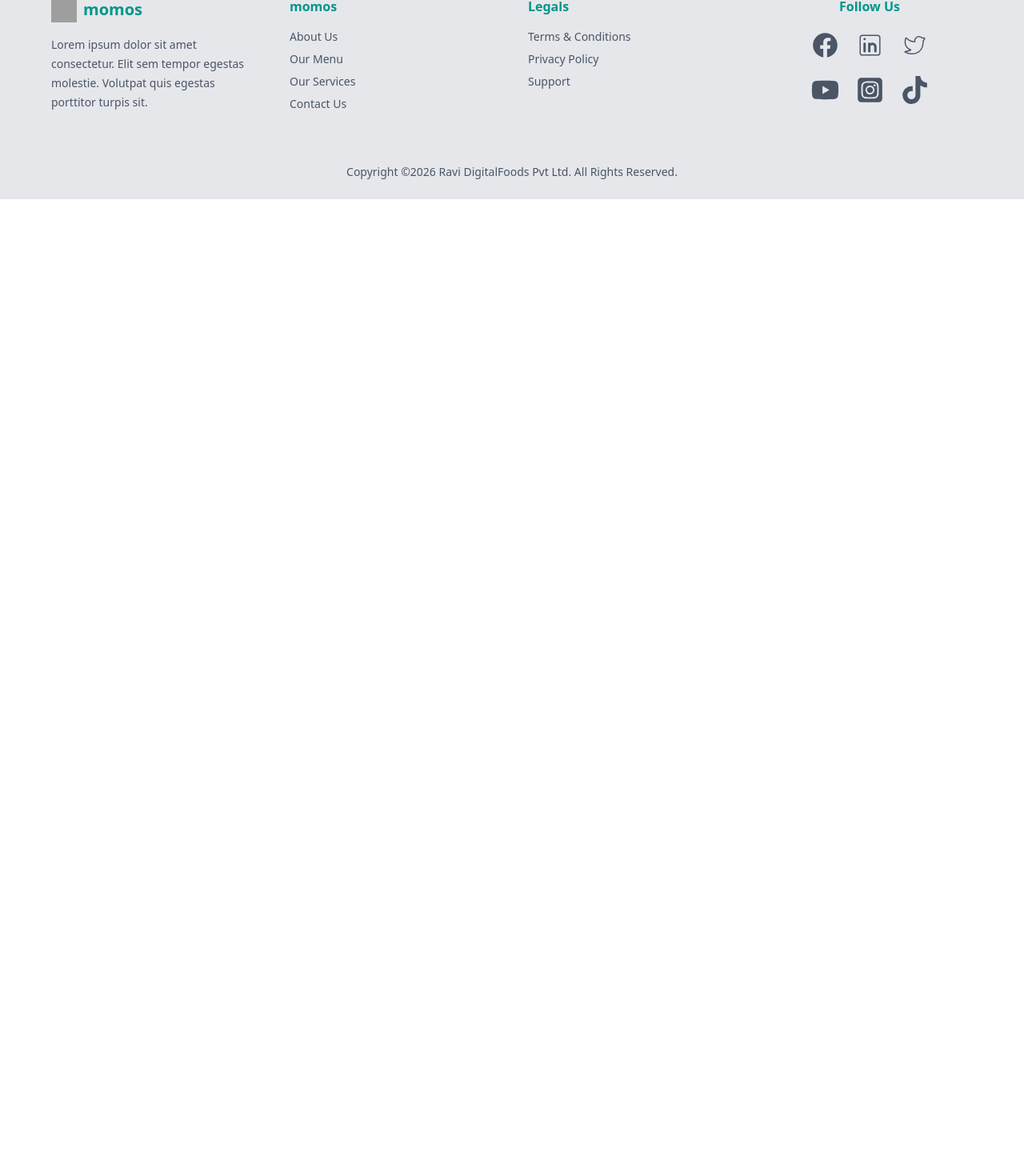
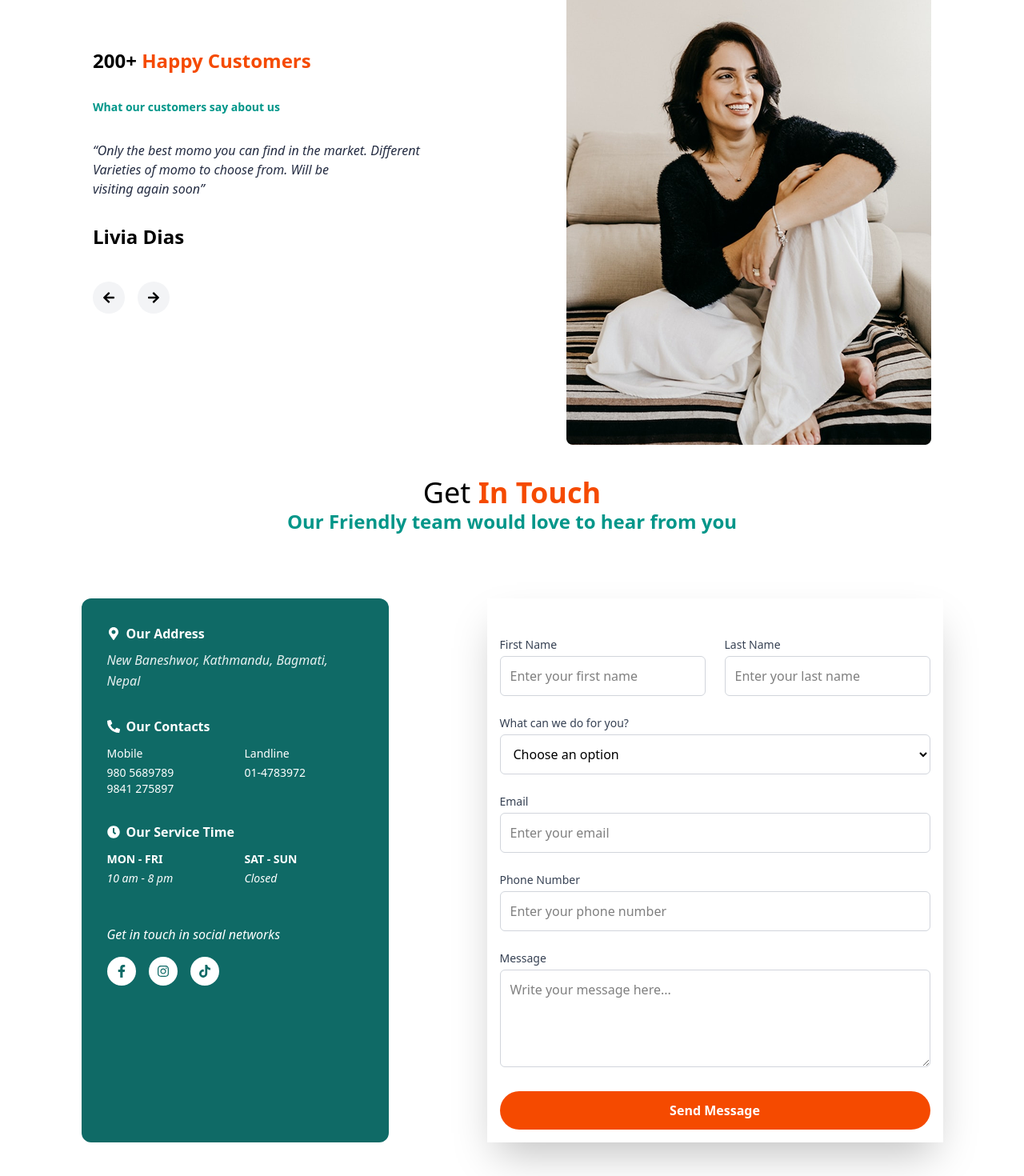
Before and after one commit to 2820007/MomoHouse, a React (Vite) app: page / in a window 1280 px wide. Shown: the part 3656-5126 px from the top of the page at 80% size. Before the commit the page ends 3905 px from the top, so only its background shows below. Built offline with nearby package versions, Linux system fonts and the light colour scheme; no server answers; grey boxes are pictures that could not be loaded.

Commit message:
ui completed

```diff
--- /dev/null
+++ b/src/components/home/GetInTouch.jsx
@@ -0,0 +1,203 @@
+import React from 'react'
+import {
+  FaMapMarkerAlt,
+  FaPhoneAlt,
+  FaClock,
+  FaFacebookF,
+  FaInstagram,
+  FaTiktok,
+} from "react-icons/fa";
+import { NavLink } from 'react-router-dom';
+
+
+const GetInTouch = () => {
+  return (
+    <section className=' '>
+        <div className='mb-10'>
+            <h1 className='text-4xl text-center'>Get <span className='text-orange-600 font-bold'>In Touch</span></h1>
+            <p className='font-bold text-teal-600 text-center text-2xl'>Our Friendly team would love to hear from you</p>
+        </div>
+
+
+        <div className='flex justify-around  p-10'>
+            <div className="w-full max-w-sm rounded-xl bg-[#0F6A66] p-8 text-white">
+
+      {/* Address */}
+      <div className="mb-8">
+        <div className="mb-2 flex items-center gap-2 font-semibold">
+          <FaMapMarkerAlt />
+          <span>Our Address</span>
+        </div>
+        <p className="italic leading-relaxed text-white/90">
+          New Baneshwor, Kathmandu, Bagmati, <br /> Nepal
+        </p>
+      </div>
+
+      {/* Contacts */}
+      <div className="mb-8">
+        <div className="mb-3 flex items-center gap-2 font-semibold">
+          <FaPhoneAlt />
+          <span>Our Contacts</span>
+        </div>
+
+        <div className="grid grid-cols-2 gap-6 text-sm">
+          <div>
+            <p className="font-medium">Mobile</p>
+            <p className="mt-1">980 5689789</p>
+            <p>9841 275897</p>
+          </div>
+
+          <div>
+            <p className="font-medium">Landline</p>
+            <p className="mt-1">01-4783972</p>
+          </div>
+        </div>
+      </div>
+
+      {/* Service Time */}
+      <div className="mb-12">
+        <div className="mb-3 flex items-center gap-2 font-semibold">
+          <FaClock />
+          <span>Our Service Time</span>
+        </div>
+
+        <div className="grid grid-cols-2 gap-6 text-sm">
+          <div>
+            <p className="font-semibold">MON - FRI</p>
+            <p className="mt-1 italic">10 am - 8 pm</p>
+          </div>
+
+          <div>
+            <p className="font-semibold">SAT - SUN</p>
+            <p className="mt-1 italic">Closed</p>
+          </div>
+        </div>
+      </div>
+
+      {/* Social */}
+      <div className=''>
+        <p className="mb-4 italic">Get in touch in social networks</p>
+        <div className="flex gap-4">
+         <NavLink to="https://www.facebook.com/" target="_blank">
+             <span className="flex h-9 w-9 items-center justify-center rounded-full bg-white text-[#0F6A66]">
+            <FaFacebookF />
+          </span>
+         </NavLink>
+         <NavLink to="https://www.instagram.com/" target="_blank">
+             <span className="flex h-9 w-9 items-center justify-center rounded-full bg-white text-[#0F6A66]">
+            <FaInstagram />
+          </span>
+         </NavLink>
+         <NavLink to="https://www.tiktok.com/en/" target="_blank">
+             <span className="flex h-9 w-9 items-center justify-center rounded-full bg-white text-[#0F6A66]">
+            <FaTiktok />
+          </span>
+         </NavLink>
+        </div>
+      </div>
+
+    </div>
+
+
+
+
+        <div className='shadow-2xl p-4'>
+
+            <form className="mt-8 space-y-6">
+
+        {/* Name */}
+        <div className="grid grid-cols-1 gap-6 md:grid-cols-2">
+          <div>
+            <label htmlFor="firstName" className="block text-sm font-medium text-gray-700">
+              First Name
+            </label>
+            <input
+              id="firstName"
+              type="text"
+              placeholder="Enter your first name"
+              className="mt-1 w-full rounded-md border border-gray-300 p-3 focus:border-teal-500 focus:outline-none focus:ring-1 focus:ring-teal-500"
+            />
+          </div>
+
+          <div>
+            <label htmlFor="lastName" className="block text-sm font-medium text-gray-700">
+              Last Name
+            </label>
+            <input
+              id="lastName"
+              type="text"
+              placeholder="Enter your last name"
+              className="mt-1 w-full rounded-md border border-gray-300 p-3 focus:border-teal-500 focus:outline-none focus:ring-1 focus:ring-teal-500"
+            />
+          </div>
+        </div>
+
+        {/* Select */}
+        <div>
+          <label htmlFor="choice" className="block text-sm font-medium text-gray-700">
+            What can we do for you?
+          </label>
+          <select
+            id="choice"
+            className="mt-1 w-full rounded-md border border-gray-300 bg-white p-3 focus:border-teal-500 focus:outline-none focus:ring-1 focus:ring-teal-500"
+          >
+            <option value="">Choose an option</option>
+            <option value="momo">Momo</option>
+            <option value="vegMomo">Veg Momo</option>
+          </select>
+        </div>
+
+        {/* Email */}
+        <div>
+          <label htmlFor="email" className="block text-sm font-medium text-gray-700">
+            Email
+          </label>
+          <input
+            id="email"
+            type="email"
+            placeholder="Enter your email"
+            className="mt-1 w-full rounded-md border border-gray-300 p-3 focus:border-teal-500 focus:outline-none focus:ring-1 focus:ring-teal-500"
+          />
+        </div>
+
+        {/* Phone */}
+        <div>
+          <label htmlFor="phone" className="block text-sm font-medium text-gray-700">
+            Phone Number
+          </label>
+          <input
+            id="phone"
+            type="tel"
+            placeholder="Enter your phone number"
+            className="mt-1 w-full rounded-md border border-gray-300 p-3 focus:border-teal-500 focus:outline-none focus:ring-1 focus:ring-teal-500"
+          />
+        </div>
+
+        {/* Message */}
+        <div>
+          <label htmlFor="message" className="block text-sm font-medium text-gray-700">
+            Message
+          </label>
+          <textarea
+            id="message"
+            rows="4"
+            placeholder="Write your message here..."
+            className="mt-1 w-full rounded-md border border-gray-300 p-3 focus:border-teal-500 focus:outline-none focus:ring-1 focus:ring-teal-500"
+          ></textarea>
+        </div>
+
+        {/* Button */}
+        <button
+          type="submit"
+          className="w-full rounded-full bg-orange-600 px-8 py-3 font-semibold text-white transition cursor-pointer hover:bg-teal-700"
+        >
+          Send Message
+        </button>
+      </form>
+        </div>
+        </div>
+    </section>
+  )
+}
+
+export default GetInTouch
--- /dev/null
+++ b/src/components/home/HappyCustomer.jsx
@@ -0,0 +1,33 @@
+import React from 'react'
+import girl from "../../assets/home/girl.png"
+import { FaArrowLeft } from "react-icons/fa";
+import { FaArrowRight } from "react-icons/fa";
+
+
+
+const HappyCustomer = () => {
+  return (
+    <section className='flex justify-around p-10 '>
+        <div className=' w-110 space-y-8 mt-20'>
+            <h1 className='text-2xl  font-bold'>200+ <span className='text-orange-600'>Happy Customers</span></h1>
+            <h1 className='text-teal-600 text-sm  font-bold'>What our customers say about us</h1>
+            <p className='text-[#252D43] italic'>“Only the best momo you can find in the market. Different Varieties of momo to choose from. Will be  <br />
+            visiting again soon”</p>
+            <h1 className='text-2xl font-bold'>Livia Dias</h1>
+            <div className="flex gap-x-4 mt-10">
+  <button className="flex h-10 w-10 items-center justify-center rounded-full bg-gray-100 shadow shadow-white">
+    <FaArrowLeft />
+  </button>
+
+  <button className="flex h-10 w-10 items-center justify-center rounded-full bg-gray-100 shadow shadow-white">
+    <FaArrowRight />
+  </button>
+</div>
+
+        </div>
+        <div><img src={girl} alt="" /></div>
+    </section>
+  )
+}
+
+export default HappyCustomer
--- a/src/pages/Home.jsx
+++ b/src/pages/Home.jsx
@@ -9,6 +9,8 @@ import { NavLink } from 'react-router-dom';
 import Video from '../components/home/Video';
 import Card from '../components/home/Card';
 import Filter from '../components/home/FIlter';
+import HappyCustomer from '../components/home/HappyCustomer';
+import GetInTouch from '../components/home/GetInTouch';
 
 const Home = () => {
   return (
@@ -79,6 +81,35 @@ const Home = () => {
       </div>
 
 
+      {/* Happy customer */}
+      <HappyCustomer/>
+      <GetInTouch/>
+
+      <div>  <div className="relative w-full h-160  overflow-hidden ">
+
+      {/* Google Map iframe */}
+      <iframe
+        title="google-map"
+        src="https://www.google.com/maps?q=New%20Baneshwor%20Kathmandu&z=16&output=embed"
+        className="w-full h-full border-0"
+        loading="lazy"
+      />
+
+      {/* Center Marker */}
+      <div className="pointer-events-none absolute top-1/2 left-1/2 -translate-x-1/2 -translate-y-full flex flex-col items-center">
+        <img
+          src="https://maps.gstatic.com/mapfiles/api-3/images/spotlight-poi2.png"
+          alt="marker"
+          className="w-10 h-10"
+        />
+        <div className="mt-1 rounded-md bg-violet-600 px-2 py-1 text-sm font-medium text-white shadow">
+
+        </div>
+      </div>
+
+    </div></div>
+
+
     </main>
   )
 }
```
Also changed, not shown: src/assets/home/girl.png (added).
